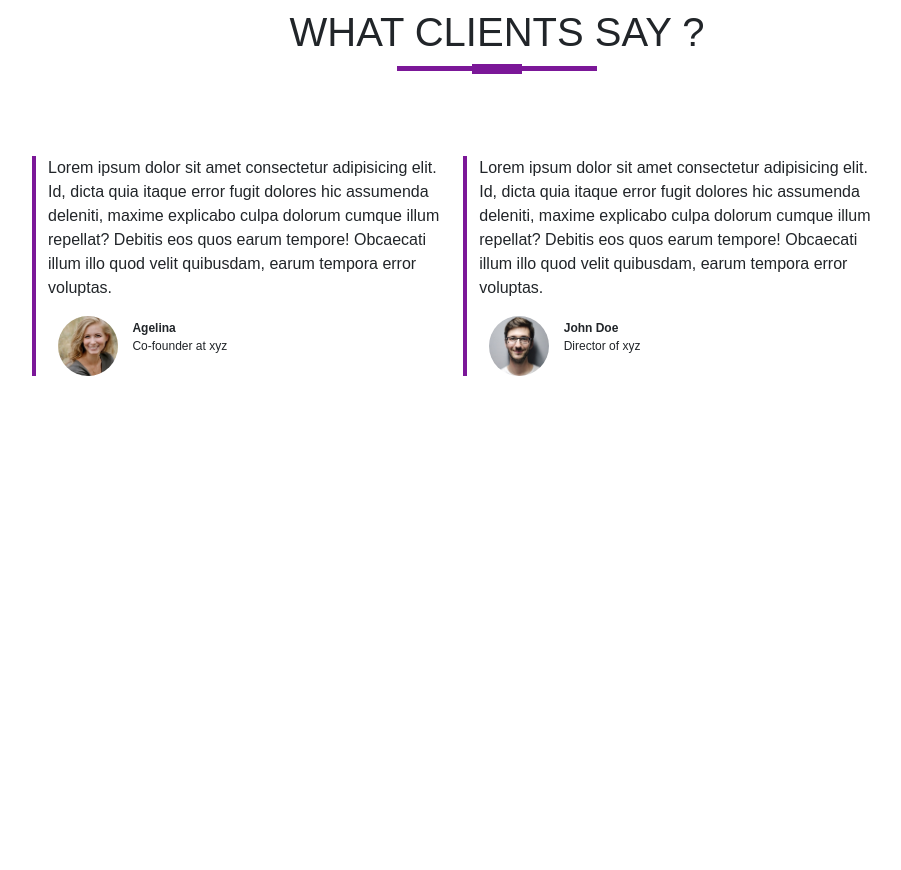
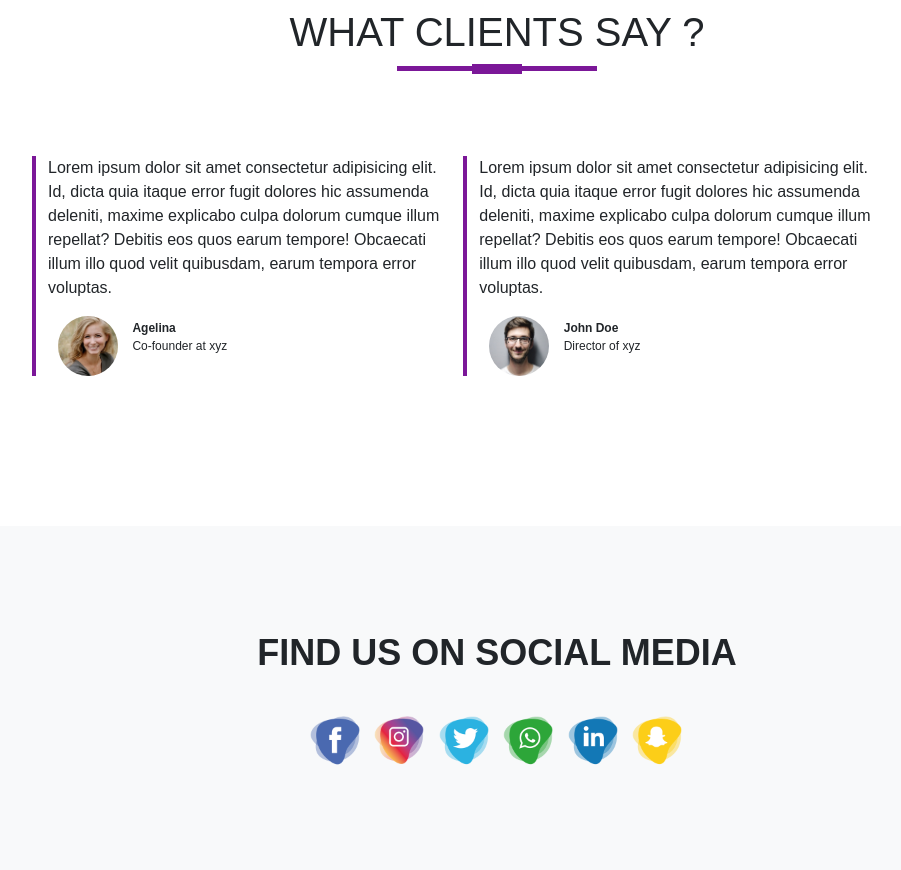
Before and after one commit to Naby-04/first-website-bootstap, a plain HTML site: page index.html in a window 1280 px wide. Shown: the part 2089-2959 px from the top of the page, without its empty margins (143-1044 px from the left). Before the commit the page ends 2615 px from the top, so only its background shows below. Drawn offline with nearby package versions, Linux system fonts and the light colour scheme.

Commit message:
social-media section

```diff
--- a/index.html
+++ b/index.html
@@ -190,6 +190,22 @@
           </div>
         </div>
       </section>
+
+      <!---------------------------------- social-medias-section ---------------------------------->
+
+      <section id="social-media">
+        <div class="container text-center">
+          <p>FIND US ON SOCIAL MEDIA</p>
+          <div class="social-icons">
+            <a href="#"><img src="images/facebook-icon.png" alt="" /></a>
+            <a href="#"><img src="images/instagram-icon.png" alt="" /></a>
+            <a href="#"><img src="images/twitter-icon.png" alt="" /></a>
+            <a href="#"><img src="images/whatsapp-icon.png" alt="" /></a>
+            <a href="#"><img src="images/linkedin-icon.png" alt="" /></a>
+            <a href="#"><img src="images/snapchat-icon.png" alt="" /></a>
+          </div>
+        </div>
+      </section>
     </main>
   </body>
 </html>
--- a/style.css
+++ b/style.css
@@ -5,7 +5,7 @@
 body {
   font-family: sans-serif;
 }
-/*---------------------------------------------- header ----------------------------------------------*/
+/*------------------------------------------- header -------------------------------------------*/
 #nav-bar {
   position: sticky;
   top: 0;
@@ -31,7 +31,7 @@ body {
 .navbar-toggler {
   outline: none !important;
 }
-/*---------------------------------------------- banner ----------------------------------------------*/
+/*------------------------------------------- banner -------------------------------------------*/
 #banner {
   background: linear-gradient(to right, #a517ba, #5f1782);
   color: #fff;
@@ -54,7 +54,7 @@ body {
 .bottom-img {
   width: 100%;
 }
-/*---------------------------------------------- services ----------------------------------------------*/
+/*------------------------------------------ services ------------------------------------------*/
 
 #services {
   padding-top: 100px;
@@ -100,7 +100,7 @@ body {
   background: linear-gradient(to right, #a517ba, #5f1782);
 }
 
-/*---------------------------------------------- About-us section ----------------------------------------------*/
+/*--------------------------------------- About-us section ---------------------------------------*/
 
 #about-us {
   background: #f8f9fa;
@@ -119,7 +119,7 @@ body {
   margin-left: 20px;
 }
 
-/*---------------------------------------------- About-us section ----------------------------------------------*/
+/*------------------------------------------ About-us section ------------------------------------*/
 
 #testimonials {
   margin: 100px 0;
@@ -139,3 +139,22 @@ body {
   display: inline-block;
   font-size: 12px;
 }
+
+/*--------------------------------------social-media section -------------------------------------*/
+
+#social-media {
+  background: #f8f9fa;
+  padding: 100px 0;
+}
+#social-media p {
+  font-size: 36px;
+  font-weight: 600;
+  margin-bottom: 30px;
+}
+.social-icons img {
+  width: 60px;
+  transition: 0.5s;
+}
+.social-icons a:hover img {
+  transform: translateY(-10px);
+}
```
Also changed, not shown: resultats/Capture d’écran 2024-07-23 094347.png (added), resultats/Capture d’écran 2024-07-23 094409.png (added).
